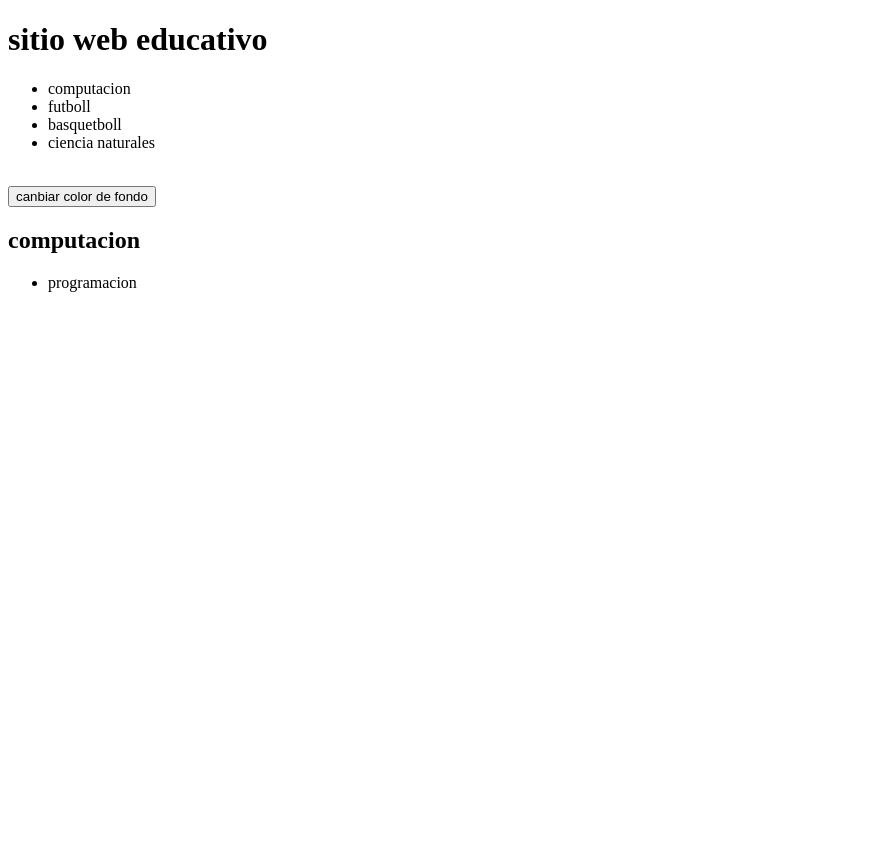
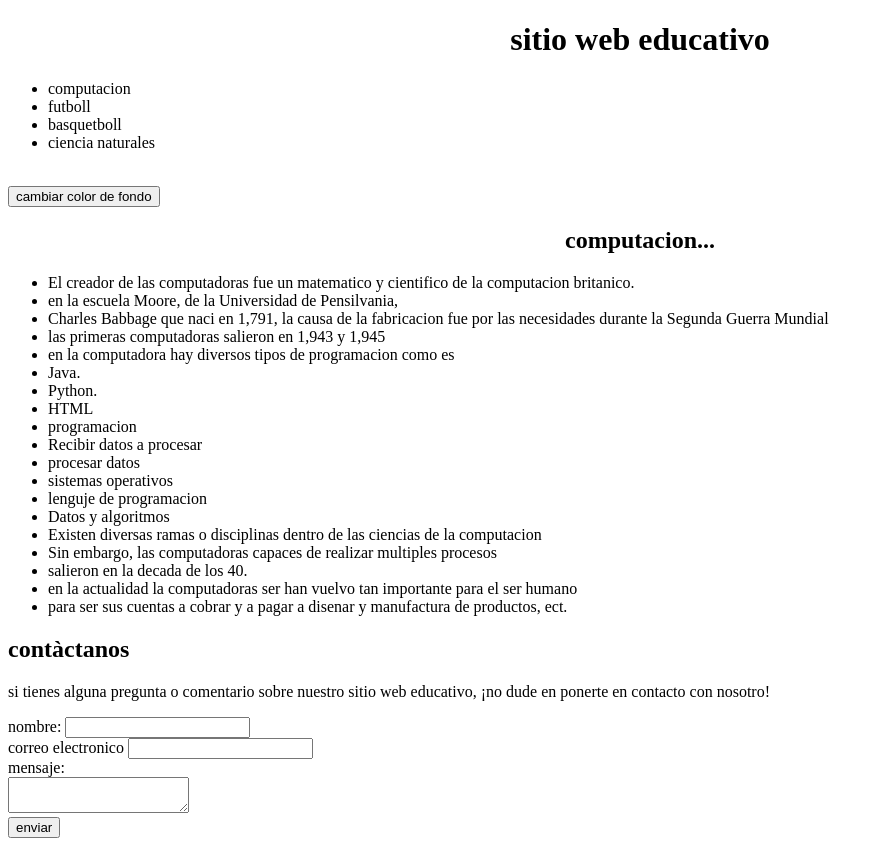
Before and after one commit to 25joss/25joss.github.io, a plain HTML site: page index.html in a window 1280 px wide. Shown: the whole page, without its empty margins (0-883 px from the left). Before the commit the page ends 800 px from the top, so only its background shows below. Drawn offline with Linux system fonts and the light colour scheme.

Commit message:
se agrego una lista de datos

```diff
--- a/index.html
+++ b/index.html
@@ -8,7 +8,7 @@
 </head>
 <body>
      <div>
-        <h1>sitio web educativo</h1>
+        <h1> <center>sitio web educativo </center></h1>
 
      <nav>
         <ul>
@@ -20,16 +20,47 @@
      </ul>
      </nav>
      <br>
-     <button> canbiar color de fondo</button>
+     <button> cambiar color de fondo</button>
 
      </div>
 
 </body>
-</html>
+</html
 
       <div>
-         <h2>computacion</h2>
+         <h2> <center> computacion... </center></h2>
          <ul>
+            <li> El creador de las computadoras fue un matematico y cientifico de la computacion britanico.</li>
+            <li> en la escuela Moore, de la Universidad de Pensilvania,</li>
+            <li> Charles Babbage que naci en 1,791, la causa de la fabricacion fue por las necesidades durante la Segunda Guerra Mundial </li>
+            <li> las primeras computadoras salieron en 1,943 y 1,945 </li>
+            <li> en la computadora hay diversos tipos de programacion como es </li>
+            <li> Java. </li>
+            <li> Python. </li>
+            <li> HTML </li>
             <li> programacion </li>
+            <li> Recibir datos a procesar </li>
+            <li> procesar datos </li>
+            <li> sistemas operativos </li>
+            <li> lenguje de programacion</li>
+            <li> Datos y algoritmos </li>
+            <li> Existen diversas ramas o disciplinas dentro de las ciencias de la computacion</li>
+            <li> Sin embargo, las computadoras capaces de realizar multiples procesos </li>
+            <li> salieron en la decada de los 40. </li>
+            <li> en la actualidad la computadoras ser han vuelvo tan importante para el ser humano</li>
+            <li> para ser sus cuentas a cobrar y a pagar a disenar y manufactura de productos, ect. </li>
+         </ul>
+       </div>
 
-         </ul>
+        <h2>contàctanos</h2>
+
+       <p>si tienes alguna pregunta o comentario sobre nuestro sitio web educativo, ¡no dude en ponerte en contacto con nosotro!</p>
+       <form mathod="post">
+       <labe1 > nombre:</labe1>
+       <input type="text" required> </br>
+       <labe1> correo electronico </labe1>
+       <input type="email" required> <br>
+       <labe1> mensaje:</labe1><br>
+       <textarea required></textarea><br>
+       <input type="submit" value="enviar">
+      </from>
```
